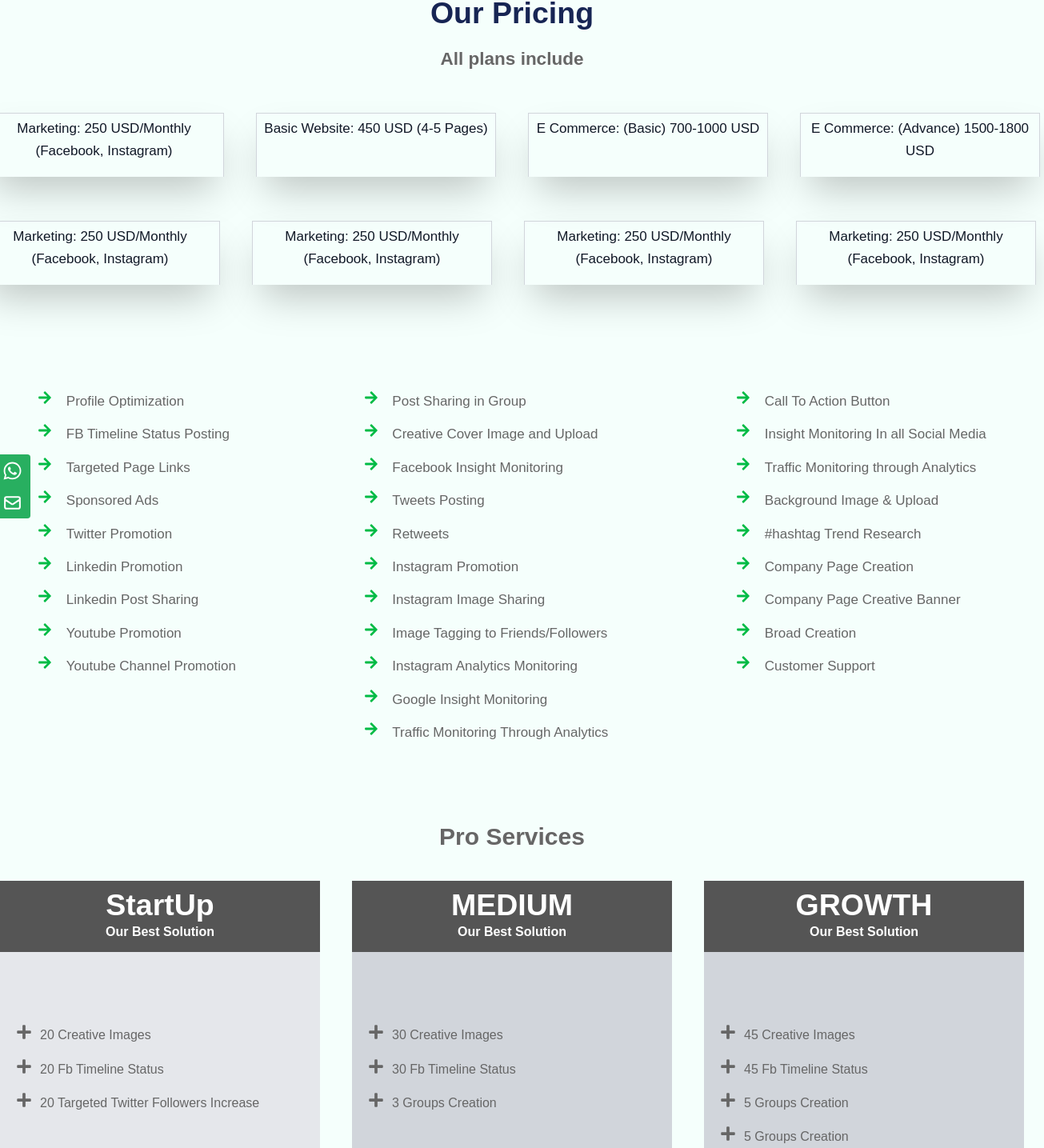
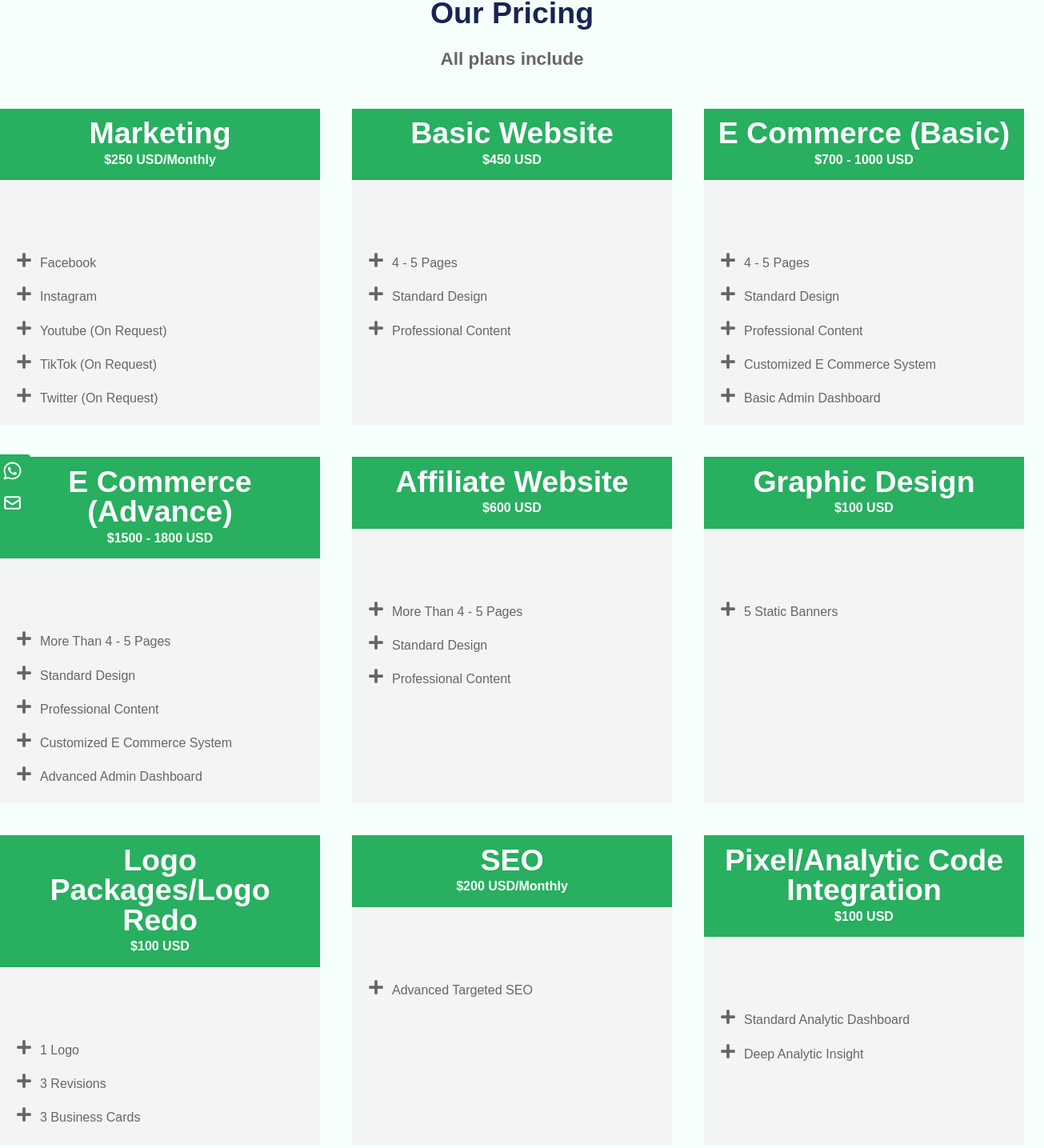
Before and after one commit to blacckoscar/PCS-USEN, a React (Create React App) app: page /pricing in a window 1280 px wide. Shown: the part 112-1547 px from the top of the page at 80% size, 1305 px wide, since content can reach past the window. Built offline with nearby package versions, Linux system fonts and the light colour scheme.

Commit message:
First commit

```diff
--- a/src/Components/Nave.jsx
+++ b/src/Components/Nave.jsx
@@ -125,9 +125,9 @@ useEffect(() => {
           <li>
             <Link to={"/clients"}className="navbar-link"  style={{fontWeight: "bolder", fontSize: 20,}}>Clients</Link>
           </li>
-          <li>
+          {/* <li>
             <Link to={"/team"}className="navbar-link"  style={{fontWeight: "bolder", fontSize: 20,}}>Team</Link>
-          </li>
+          </li> */}
           <li>
             <Link to={"/contact"} className="navbar-link"  style={{fontWeight: "bolder", fontSize: 20,}}>Contact Us</Link>
           </li>
@@ -136,7 +136,7 @@ useEffect(() => {
       <button className="">
       <AiOutlineMenu onClick={handleNav2} size={35} color='black' className='lg:hidden'/>
       </button>
-      <button className="btn-outline" style={{zIndex: 100}} onClick={handleNav}>Lets talk</button>
+      <button className="btn-outline" style={{zIndex: 100}} onClick={handleNav}>Sign In</button>
       <div className="overlay" data-nav-toggler data-overlay />
     </div>
     <div className={!nav ? 'fixed right-0 top-0 w-[40%] p-5 border-green-500 border-[1px] bg-white ease-in-out duration-1000 drop-shadow-2xl':'hidden md:flex fixed ease-in-out duration-1000 right-[-100%]'}>
--- a/src/Components/Pricing.jsx
+++ b/src/Components/Pricing.jsx
@@ -12,228 +12,151 @@ export default function Pricing() {
             <h5 className='font-bold mt-6 text-4xl'>All plans include</h5>
         {/* </div> */}
 
-        <div className='mb-20'>
-              <div className='text-center text-gray-900'>
 
-            <div className='justify-center grid'>
-           <div className='p-2 mt-20 xl:flex grid grid-cols-2  text-center gap-5 md:gap-16 ]'>
-            <div className='border-[1px] border-b-0 border-gray-300 md:w-[300px] h-32 p-2 shadow-2xl'>
-            <a href="/" className='ml-0 text-[17px] '> Marketing: 250 USD/Monthly (Facebook, Instagram)</a>
-            </div>
-
-            <div className='border-[1px] border-b-0 border-gray-300 md:w-[300px] h-32 p-2 shadow-2xl'>
-            <a href="/" className='ml-0 text-[17px] '> Basic Website: 450 USD (4-5 Pages)</a>
-            </div>
-
-            <div className='border-[1px] border-b-0 border-gray-300 md:w-[300px] h-32 p-2 shadow-2xl'>
-            <a href="/" className='ml-0 text-[17px] '> E Commerce: (Basic) 700-1000 USD</a>
-
-            </div>
-
-            <div className='border-[1px] border-b-0 border-gray-300 md:w-[300px] h-32 p-2 shadow-2xl'>
-            <a href="/" className='ml-0 text-[17px] '> E Commerce: (Advance) 1500-1800 USD</a>
-            </div>
-            </div>
-
-            <div className='xl:flex grid grid-cols-2 gap-5 md:gap-16 mt-20'>
-            <div className='border-[1px] border-b-0 border-gray-300 md:w-[300px] h-32 p-2 shadow-2xl'>
-            <a href="/" className='ml-0 text-[17px] '> Marketing: 250 USD/Monthly (Facebook, Instagram)</a>
-            </div>
-
-            <div className='border-[1px] border-b-0 border-gray-300 md:w-[300px] h-32 p-2 shadow-2xl'>
-            <a href="/" className='ml-0 text-[17px] '> Marketing: 250 USD/Monthly (Facebook, Instagram)</a>
-            </div>
-
-            <div className='border-[1px] border-b-0 border-gray-300 md:w-[300px] h-32 p-2 shadow-2xl'>
-            <a href="/" className='ml-0 text-[17px] '> Marketing: 250 USD/Monthly (Facebook, Instagram)</a>
-            </div>
-
-            <div className='border-[1px] border-b-0 border-gray-300 md:w-[300px] h-32 p-2 shadow-2xl'>
-            <a href="/" className='ml-0 text-[17px] '> Marketing: 250 USD/Monthly (Facebook, Instagram)</a>
-            </div>
-           </div>
-           </div>
-        </div>
-    </div>
-
-          <div className='flex bg-[#f5fffc] pb-20 pt-28 justify-center gap-64'>
-            <ul>
-                <li className='flex mt-5'>
-                    <FaArrowRight color='#00bb45' size={18}/>
-                    <a href="/h" className='ml-7 text-[17px] '> Profile Optimization</a>
-                </li>
-                <li className='flex mt-5'>
-                    <FaArrowRight color='#00bb45' size={18}/>
-                    <a href="/h" className='ml-7 text-[17px] '> FB Timeline Status Posting</a>
-                </li>
-                <li className='flex mt-5'>
-                    <FaArrowRight color='#00bb45' size={18}/>
-                    <a href="/h" className='ml-7 text-[17px] '> Targeted Page Links</a>
-                </li>
-                <li className='flex mt-5'>
-                    <FaArrowRight color='#00bb45' size={18}/>
-                    <a href="/h" className='ml-7 text-[17px] '> Sponsored Ads</a>
-                </li>
-                <li className='flex mt-5'>
-                    <FaArrowRight color='#00bb45' size={18}/>
-                    <a href="/h" className='ml-7 text-[17px] '>Twitter Promotion</a>
-                </li>
-                <li className='flex mt-5'>
-                    <FaArrowRight color='#00bb45' size={18}/>
-                    <a href="/h" className='ml-7 text-[17px] '> Linkedin Promotion</a>
-                </li>
-                <li className='flex mt-5'>
-                    <FaArrowRight color='#00bb45' size={18}/>
-                    <a href="/h" className='ml-7 text-[17px] '>Linkedin Post Sharing</a>
-                </li>
-                <li className='flex mt-5'>
-                    <FaArrowRight color='#00bb45' size={18}/>
-                    <a href="/h" className='ml-7 text-[17px] '> Youtube Promotion</a>
-                </li>
-                <li className='flex mt-5'>
-                    <FaArrowRight color='#00bb45' size={18}/>
-                    <a href="/h" className='ml-7 text-[17px] '> Youtube Channel Promotion </a>
-                </li>
-            </ul>
-            <ul>
-                <li className='flex mt-5'>
-                <FaArrowRight color='#00bb45' size={18}/>
-                <a href="/h"  className='ml-7 text-[17px] '> Post Sharing in Group</a>
-                </li>
-                <li className='flex mt-5'>
-                <FaArrowRight color='#00bb45' size={18}/>
-                <a href="/h"  className='ml-7 text-[17px] '>Creative Cover Image and Upload</a>
-                </li>
-                <li className='flex mt-5'>
-                <FaArrowRight color='#00bb45' size={18}/>
-                <a href="/h"  className='ml-7 text-[17px] '>Facebook Insight Monitoring</a>
-                </li>
-                <li className='flex mt-5'>
-                <FaArrowRight color='#00bb45' size={18}/>
-                <a href="/h"  className='ml-7 text-[17px] '> Tweets Posting</a>
-                </li>
-                <li className='flex mt-5'>
-                <FaArrowRight color='#00bb45' size={18}/>
-                <a href="/h"  className='ml-7 text-[17px] '>Retweets</a>
-                </li>
-                <li className='flex mt-5'>
-                <FaArrowRight color='#00bb45' size={18}/>
-                <a href="/h"  className='ml-7 text-[17px] '>Instagram Promotion</a>
-                </li>
-                <li className='flex mt-5'>
-                <FaArrowRight color='#00bb45' size={18}/>
-                <a href="/h"  className='ml-7 text-[17px] '>Instagram Image Sharing</a>
-                </li>
-                <li className='flex mt-5'>
-                <FaArrowRight color='#00bb45' size={18}/>
-                <a href="/h"  className='ml-7 text-[17px] '>Image Tagging to Friends/Followers</a>
-                </li>
-                <li className='flex mt-5'>
-                <FaArrowRight color='#00bb45' size={18}/>
-                <a href="/h"  className='ml-7 text-[17px] '> Instagram Analytics Monitoring</a>
-                </li>
-                <li className='flex mt-5'>
-                <FaArrowRight color='#00bb45' size={18}/>
-                <a href="/h"  className='ml-7 text-[17px] '>Google Insight Monitoring</a>
-                </li>
-                <li className='flex mt-5'>
-                <FaArrowRight color='#00bb45' size={18}/>
-                <a href="/h"  className='ml-7 text-[17px] '>Traffic Monitoring Through Analytics</a>
-                </li>
-            </ul>
-            <ul>
-                <li className='flex mt-5'>
-                <FaArrowRight color='#00bb45' size={18}/>
-                <a href="/h"  className='ml-7 text-[17px] '> Call To Action Button </a>
-                </li>
-                <li className='flex mt-5'>
-                <FaArrowRight color='#00bb45' size={18}/>
-                <a href="/h"  className='ml-7 text-[17px] '> Insight Monitoring In all Social  Media</a>
-                </li>
-                <li className='flex mt-5'>
-                <FaArrowRight color='#00bb45' size={18}/>
-                <a href="/h"  className='ml-7 text-[17px] '>  Traffic Monitoring through Analytics </a>
-                </li>
-                <li className='flex mt-5'>
-                <FaArrowRight color='#00bb45' size={18}/>
-                <a href="/h"  className='ml-7 text-[17px] '> Background Image & Upload </a>
-                </li>
-                <li className='flex mt-5'>
-                <FaArrowRight color='#00bb45' size={18}/>
-                <a href="/h"  className='ml-7 text-[17px] '> #hashtag Trend Research </a>
-                </li>
-                <li className='flex mt-5'>
-                <FaArrowRight color='#00bb45' size={18}/>
-                <a href="/h"  className='ml-7 text-[17px] '> Company Page Creation </a>
-                </li>
-                <li className='flex mt-5'>
-                <FaArrowRight color='#00bb45' size={18}/>
-                <a href="/h"  className='ml-7 text-[17px] '> Company Page Creative Banner </a>
-                </li>
-                <li className='flex mt-5'>
-                <FaArrowRight color='#00bb45' size={18}/>
-                <a href="/h"  className='ml-7 text-[17px] '> Broad Creation </a>
-                </li>
-                <li className='flex mt-5'>
-                <FaArrowRight color='#00bb45' size={18}/>
-                <a href="/h"  className='ml-7 text-[17px] '> Customer Support </a>
-                </li>
-            </ul>
-        </div>
         <div className='mt-20 mb-10'>
-            <h1 className='font-bold text-5xl'>Pro Services</h1>
+            {/* <h1 className='font-bold text-5xl'>Pro Services</h1> */}
             <div className='flex justify-center gap-16 mt-16'>
-            <div className='w-[400px] bg-gray-200'>
-                <section className='bg-[#555555] text-white p-5'>
-                <h1 className='font-bold text-6xl'>StartUp</h1>
-                <h3 className='font-bold'>Our Best Solution</h3>
+            <div className='w-[400px] cursor-pointer bg-gray-100'>
+                <section className='bg-[#28af60] text-white p-5'>
+                <h1 className='font-bold text-6xl'>Marketing</h1>
+                <h3 className='font-bold'>$250 USD/Monthly</h3>
                 </section>
                 <ul className='mt-28 text-start p-8'>
                     <li className='flex gap-4'>
                         <FaPlus  size={20}/>
-                        <a href="/j">20 Creative Images</a>
+                        <a href="/j">Facebook</a>
                     </li>
                     <li className='flex gap-4 mt-6'>
                     <FaPlus  size={20}/>
-                        <a href="/j">20 Fb Timeline Status</a>
+                        <a href="/j">Instagram</a>
                     </li>
                     <li className='flex gap-4 mt-6'>
                         <FaPlus  size={20}/>
-                        <a href="/j"> 20 Targeted Twitter Followers Increase</a>
+                        <a href="/j"> Youtube  (On Request)</a>
+                    </li>
+                    <li className='flex gap-4 mt-6'>
+                        <FaPlus  size={20}/>
+                        <a href="/j"> TikTok  (On Request)</a>
+                    </li>
+                    <li className='flex gap-4 mt-6'>
+                        <FaPlus  size={20}/>
+                        <a href="/j"> Twitter  (On Request)</a>
                     </li>
                 </ul>
             </div>
-            <div className='w-[400px] bg-gray-300'>
-                <section className='bg-[#555555] text-white p-5'>
-                <h1 className='font-bold text-6xl'>MEDIUM</h1>
-                <h3 className='font-bold'>Our Best Solution</h3>
+            <div className='w-[400px] cursor-pointer bg-gray-100'>
+                <section className='bg-[#28af60] text-white p-5'>
+                <h1 className='font-bold text-6xl'>Basic Website</h1>
+                <h3 className='font-bold'>$450 USD</h3>
                 </section>
                 <ul className='p-8 text-start mt-28'>
                     <li className='flex gap-4'>
                         <FaPlus  size={20}/>
-                        <a href="/j"> 30 Creative Images</a>
+                        <a href="/j"> 4 - 5 Pages</a>
                     </li>
                     <li className='flex gap-4 mt-6'>
                         <FaPlus size={20}/>
-                        <a href="/j">30 Fb Timeline Status</a>
+                        <a href="/j">Standard Design</a>
                     </li>
                     <li className='flex gap-4 mt-6'>
                         <FaPlus size={20}  />
-                        <a href="/j">  3 Groups Creation</a>
+                        <a href="/j">  Professional Content</a>
                     </li>
                 </ul>
             </div>
-            <div className='w-[400px] bg-gray-300'>
-                <section className='bg-[#555555] text-white p-5'>
-                <h1 className='font-bold text-6xl'>GROWTH</h1>
-                <h3 className='font-bold'>Our Best Solution</h3>
+            <div className='w-[400px] cursor-pointer bg-gray-100'>
+                <section className='bg-[#28af60] text-white p-5'>
+                <h1 className='font-bold text-6xl'>E Commerce (Basic)</h1>
+                <h3 className='font-bold'>$700 - 1000 USD</h3>
+                </section>
+                <ul className='mt-28 p-8 text-start'>
+                <li className='flex gap-4'>
+                        <FaPlus  size={20}/>
+                        <a href="/j"> 4 - 5 Pages</a>
+                    </li>
+                    <li className='flex gap-4 mt-6'>
+                        <FaPlus size={20}/>
+                        <a href="/j">Standard Design</a>
+                    </li>
+                    <li className='flex gap-4 mt-6'>
+                        <FaPlus size={20}  />
+                        <a href="/j">  Professional Content</a>
+                    </li>
+                    <li className='flex gap-4 mt-6'>
+                        <FaPlus size={20}  />
+                        <a href="/j"> Customized E Commerce System</a>
+                    </li>
+                    <li className='flex gap-4 mt-6'>
+                        <FaPlus size={20}  />
+                        <a href="/j">Basic Admin Dashboard</a>
+                    </li>
+                    {/* <li className='flex gap-4 mt-6'>
+                        <FaPlus size={20}  />
+                        <a href="/j">5 Groups Creation</a>
+                    </li> */}
+                </ul>
+            </div>
+        </div>
+            <div className='flex justify-center gap-16 mt-16'>
+            <div className='w-[400px] cursor-pointer bg-gray-100'>
+                <section className='bg-[#28af60] text-white p-5'>
+                <h1 className='font-bold text-6xl'>E Commerce (Advance)</h1>
+                <h3 className='font-bold'>$1500 - 1800 USD</h3>
+                </section>
+                <ul className='mt-28 text-start p-8'>
+                <li className='flex gap-4'>
+                        <FaPlus  size={20}/>
+                        <a href="/j"> More Than 4 - 5 Pages</a>
+                    </li>
+                    <li className='flex gap-4 mt-6'>
+                        <FaPlus size={20}/>
+                        <a href="/j">Standard Design</a>
+                    </li>
+                    <li className='flex gap-4 mt-6'>
+                        <FaPlus size={20}  />
+                        <a href="/j">  Professional Content</a>
+                    </li>
+                    <li className='flex gap-4 mt-6'>
+                        <FaPlus size={20}  />
+                        <a href="/j"> Customized E Commerce System</a>
+                    </li>
+                    <li className='flex gap-4 mt-6'>
+                        <FaPlus size={20}  />
+                        <a href="/j"> Advanced Admin Dashboard</a>
+                    </li>
+                </ul>
+            </div>
+            <div className='w-[400px] cursor-pointer bg-gray-100'>
+                <section className='bg-[#28af60] text-white p-5'>
+                <h1 className='font-bold text-6xl'>Affiliate Website</h1>
+                <h3 className='font-bold'>$600 USD</h3>
+                </section>
+                <ul className='p-8 text-start mt-28'>
+                <li className='flex gap-4'>
+                        <FaPlus  size={20}/>
+                        <a href="/j"> More Than 4 - 5 Pages</a>
+                    </li>
+                    <li className='flex gap-4 mt-6'>
+                        <FaPlus size={20}/>
+                        <a href="/j">Standard Design</a>
+                    </li>
+                    <li className='flex gap-4 mt-6'>
+                        <FaPlus size={20}  />
+                        <a href="/j">  Professional Content</a>
+                    </li>
+                </ul>
+            </div>
+            <div className='w-[400px] cursor-pointer bg-gray-100'>
+                <section className='bg-[#28af60] text-white p-5'>
+                <h1 className='font-bold text-6xl'>Graphic Design</h1>
+                <h3 className='font-bold'>$100 USD</h3>
                 </section>
                 <ul className='mt-28 p-8 text-start'>
                     <li className='flex gap-4'>
                         <FaPlus size={20}  />
-                        <a href="/j"> 45 Creative Images</a>
+                        <a href="/j"> 5 Static Banners</a>
                     </li>
-                    <li className='flex gap-4 mt-6'>
+                    {/* <li className='flex gap-4 mt-6'>
                         <FaPlus size={20}  />
                         <a href="/j">45 Fb Timeline Status</a>
                     </li>
@@ -252,7 +175,81 @@ export default function Pricing() {
                     <li className='flex gap-4 mt-6'>
                         <FaPlus size={20}  />
                         <a href="/j">5 Groups Creation</a>
+                    </li> */}
+                </ul>
+            </div>
+        </div>
+            <div className='flex justify-center gap-16 mt-16'>
+            <div className='w-[400px] cursor-pointer bg-gray-100'>
+                <section className='bg-[#28af60] text-white p-5'>
+                <h1 className='font-bold text-6xl'>Logo Packages/Logo Redo</h1>
+                <h3 className='font-bold'>$100 USD</h3>
+                </section>
+                <ul className='mt-28 text-start p-8'>
+                    <li className='flex gap-4'>
+                        <FaPlus  size={20}/>
+                        <a href="/j">1 Logo</a>
                     </li>
+                    <li className='flex gap-4 mt-6'>
+                    <FaPlus  size={20}/>
+                        <a href="/j">3 Revisions</a>
+                    </li>
+                    <li className='flex gap-4 mt-6'>
+                        <FaPlus  size={20}/>
+                        <a href="/j"> 3 Business Cards</a>
+                    </li>
+                </ul>
+            </div>
+            <div className='w-[400px] cursor-pointer bg-gray-100'>
+                <section className='bg-[#28af60] text-white p-5'>
+                <h1 className='font-bold text-6xl'>SEO</h1>
+                <h3 className='font-bold'>$200 USD/Monthly</h3>
+                </section>
+                <ul className='p-8 text-start mt-28'>
+                    <li className='flex gap-4'>
+                        <FaPlus  size={20}/>
+                        <a href="/"> Advanced Targeted SEO</a>
+                    </li>
+                    {/* <li className='flex gap-4 mt-6'>
+                        <FaPlus size={20}/>
+                        <a href="/j">30 Fb Timeline Status</a>
+                    </li>
+                    <li className='flex gap-4 mt-6'>
+                        <FaPlus size={20}  />
+                        <a href="/j">  3 Groups Creation</a>
+                    </li> */}
+                </ul>
+            </div>
+            <div className='w-[400px] cursor-pointer bg-gray-100'>
+                <section className='bg-[#28af60] text-white p-5'>
+                <h1 className='font-bold text-6xl'>Pixel/Analytic Code Integration</h1>
+                <h3 className='font-bold'>$100 USD</h3>
+                </section>
+                <ul className='mt-28 p-8 text-start'>
+                    <li className='flex gap-4'>
+                        <FaPlus size={20}  />
+                        <a href="/j"> Standard Analytic Dashboard</a>
+                    </li>
+                    <li className='flex gap-4 mt-6'>
+                        <FaPlus size={20}  />
+                        <a href="/j"> Deep Analytic Insight</a>
+                    </li>
+                    {/* <li className='flex gap-4 mt-6'>
+                        <FaPlus size={20}  />
+                        <a href="/j">5 Groups Creation</a>
+                    </li>
+                    <li className='flex gap-4 mt-6'>
+                        <FaPlus size={20}  />
+                        <a href="/j">5 Groups Creation</a>
+                    </li>
+                    <li className='flex gap-4 mt-6'>
+                        <FaPlus size={20}  />
+                        <a href="/j">5 Groups Creation</a>
+                    </li>
+                    <li className='flex gap-4 mt-6'>
+                        <FaPlus size={20}  />
+                        <a href="/j">5 Groups Creation</a>
+                    </li> */}
                 </ul>
             </div>
         </div>
```
Also changed, not shown: src/Components/Services.jsx (+8 -8 lines).
